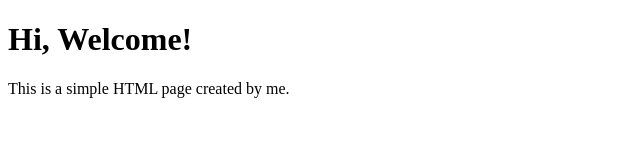
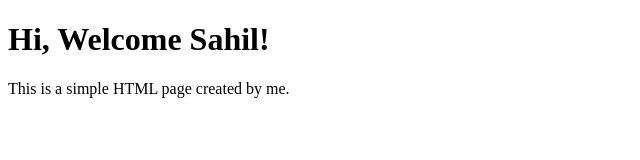
Before and after one commit to SahilGole1201/Jenkins_Prac-, a plain HTML site: page index.html in a window 1280 px wide. Shown: the whole page, without its empty margins (0-640 px from the left). Drawn offline with Linux system fonts and the light colour scheme.

Commit message:
Update index.html

```diff
--- a/index.html
+++ b/index.html
@@ -2,7 +2,7 @@
 <html>
   <head><title>Hi Page</title></head>
   <body>
-    <h1>Hi, Welcome!</h1>
+    <h1>Hi, Welcome Sahil!</h1>
     <p>This is a simple HTML page created by me.</p>
   </body>
 </html>
```
